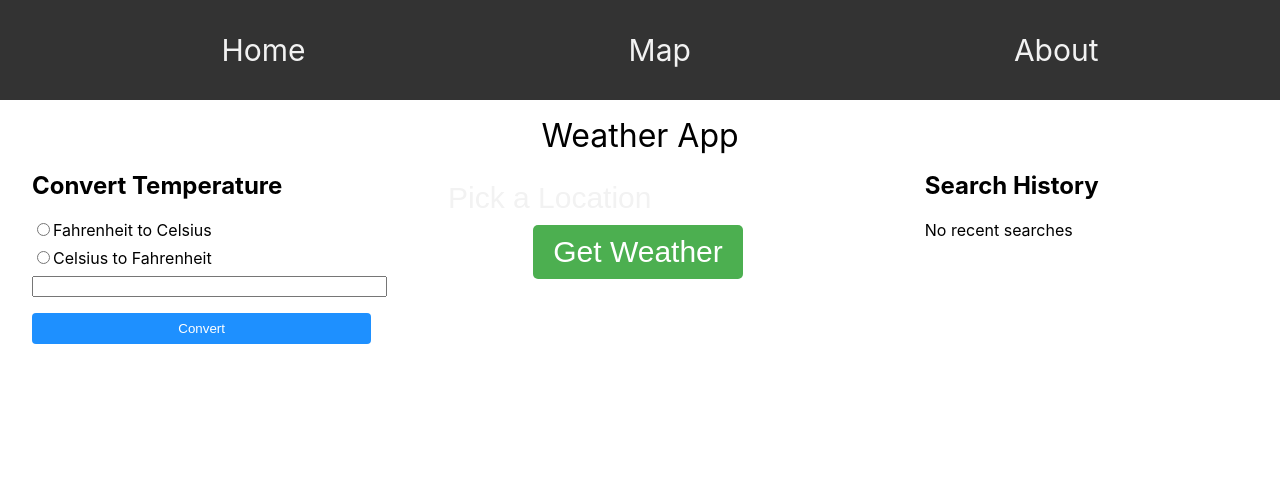
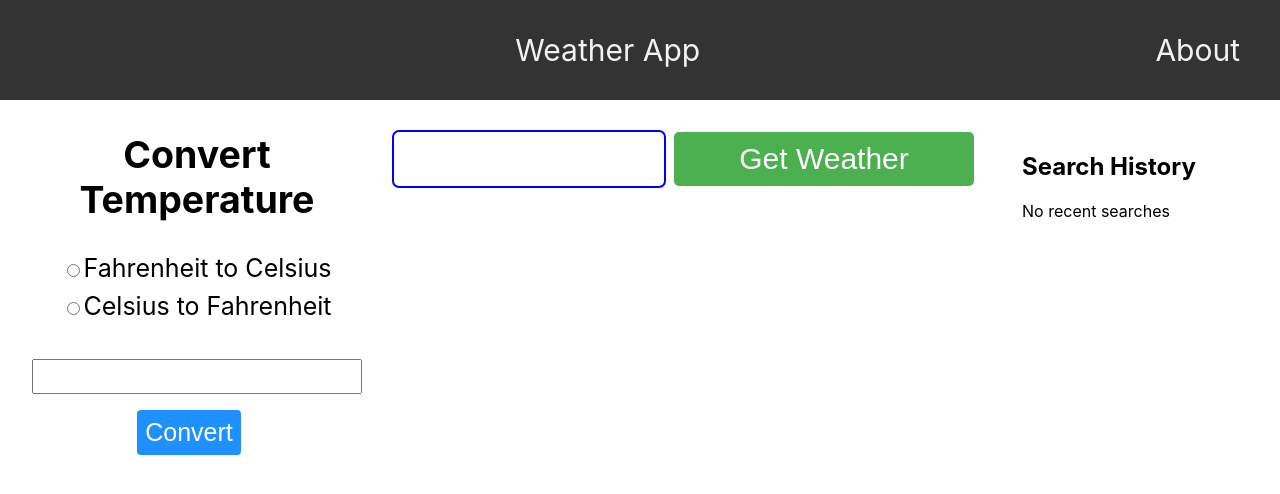
Before and after one commit to MarkRobertson67/MyWeatherApp, a React (Create React App) app: page / in a window 1280 px wide. Shown: the top 494 px of the page. Built offline with nearby package versions, Linux system fonts and the light colour scheme.

Commit message:
some fixes

```diff
--- a/src/App.js
+++ b/src/App.js
@@ -31,7 +31,7 @@ function App() {
           path="/"
           element={<Home weatherData={weatherData} onLocationSubmit={handleLocationSubmit} />}
         />
-        <Route path="/map" element={<Map />} />
+        {/* <Route path="/map" element={<Map />} /> */}
         <Route path="/about" element={<About />} />
       </Routes>
     </div>
--- a/src/Components/Home.css
+++ b/src/Components/Home.css
@@ -24,6 +24,8 @@
 .left-container {
   flex-basis: 30%;
   margin-right: 2rem;
+  flex-direction: column;
+  align-items: center;
 }
 
 .center-container {
@@ -36,13 +38,15 @@
   margin-left: 2rem;
 }
 
-h2 {
+.left-container h2 {
   margin-top: 0;
+  text-align: center;
 }
 
 form {
   display: flex;
   flex-direction: column;
+  align-items: center;
   margin-bottom: 1rem;
 }
 
@@ -168,3 +172,86 @@ button:hover {
 .forecast-desc {
   font-style: italic;
 }
+.input-container {
+  display: flex;
+  justify-content: center;
+  align-items: center;
+}
+input[type="text"] {
+  width: 250px;
+  outline: 2px solid blue;
+  border: 2px solid black;
+  border-radius: 4px;
+  font-size: 30px;
+  background-color: white;
+  color: black;
+}
+.form-button {
+  width: 300px;
+  padding: 10px 20px;
+  background-color: #1e90ff;
+  color: #fff;
+  border: none;
+  border-radius: 4px;
+  cursor: pointer;
+}
+.form-button:hover {
+  background-color: #4169e1;
+}
+
+.convResults {
+  text-align: center;
+  font-size: 35px;
+}
+
+.left-container {
+  text-align: center;
+  font-size: 25px;
+}
+
+.conversionform {
+  text-align: center;
+  font-size: 25px;
+}
+
+
+
+.form-container input[type="text"] {
+  font-size: 30px;
+  padding: 10px;
+  border: none;
+  border-radius: 5px;
+  margin-right: 10px;
+}
+
+.form-container input[type="text"]::placeholder {
+  font-size: 30px;
+  color: #f2f2f2;
+}
+
+.form-container button[type="submit"] {
+  font-size: 30px;
+  padding: 10px 20px;
+  background-color: #4CAF50;
+  border: none;
+  color: white;
+  border-radius: 5px;
+  cursor: pointer;
+}
+
+.form-container button[type="submit"]:hover {
+  background-color: #45a049;
+}
+
+.form-container input {
+  font-size: 30px;
+  color: black;
+}
+
+
+/* .form-container {
+  display: flex;
+  justify-content: space-around;
+  align-items: center;
+  margin-right: 20px;
+} */
--- a/src/Components/Home.jsx
+++ b/src/Components/Home.jsx
@@ -4,10 +4,23 @@ import "./Home.css"
 
 function Home({ weatherData, onLocationSubmit }) {
 
+    const [search, setSearch] = useState("");
     const [conversionResult, setConversionResult] = useState(null);
     const [searchHistory, setSearchHistory] = useState([]);
     const [locationInput, setLocationInput] = useState("");
     const [searchResults, setSearchResults] = useState([]);
+
+    function getImageSrc(weather) {
+        if (weather.weather[0].hourly[0].chanceofsunshine > 50) {
+          return "./assets/icons8-summer.gif";
+        } else if (weather.weather[0].hourly[0].chanceofrain > 50) {
+          return "./assets/icons8-torrential-rain.gif";
+        } else if (weather.weather[0].hourly[0].chanceofsnow > 50) {
+          return "./assets/icons8-light-snow.gif";
+        }
+        return "No image"; // Return empty string if none of the conditions match
+      }
+
 
     const handleConversionSubmit = (event) => {
         event.preventDefault();
@@ -17,20 +30,32 @@ function Home({ weatherData, onLocationSubmit }) {
           ? ((conversionValue - 32) * 5) / 9
           : conversionValue * (9 / 5) + 32;
         setConversionResult({ value: result.toFixed(2), isToCelsius });
+        setSearch("");
+
       };
 
       const handleSubmit = (event) => {
         event.preventDefault();
+
         const query = locationInput.trim();
-        if (query) {
-          onLocationSubmit(query);
-          setLocationInput("");
+        if (!query) {
+          return;
+        }
 
-          if (searchResults.length === 0) {
-            setSearchResults([{ query, data: null }]);
+        onLocationSubmit(query);
+        setLocationInput("");
+
+        setSearchResults((prevSearchResults) => {
+          const existingSearchIndex = prevSearchResults.findIndex(
+            (searchResult) => searchResult.query === query
+          );
+          if (existingSearchIndex !== -1) {
+            prevSearchResults.splice(existingSearchIndex, 1);
           }
-        }
+          return [{ query, data: weatherData }, ...prevSearchResults].slice(0, 10);
+        });
       };
+
 
 
       const handleSearchHistoryClick = (search) => {
@@ -53,15 +78,14 @@ function Home({ weatherData, onLocationSubmit }) {
 
       useEffect(() => {
         if (searchResults.length > 0) {
-          // Limit search history to 10 most recent searches
-          setSearchHistory(searchResults.slice(-10));
+          setSearchHistory(searchResults);
         }
       }, [searchResults]);
 
 
     return (
     <div className="container">
-      <header className="header">Weather App</header>
+      <header className="header"></header>
       <main className="main-container">
       <section className="left-container">
           <h2>Convert Temperature</h2>
@@ -73,18 +97,21 @@ function Home({ weatherData, onLocationSubmit }) {
             <label>
               <input type="radio" name="conversionType" value="toFahrenheit" />
               Celsius to Fahrenheit
+              <br></br><br></br>
             </label>
-            <input type="number" name="convert" />
-            <button type="submit">Convert</button>
+            <input type="number" name="convert" style={{ fontSize: "25px" }}value={search}
+          onChange={(event) => setSearch(event.target.value)}/>
+            <button type="submit" style={{ fontSize: "25px" }}>Convert</button>
+
           </form>
           {conversionResult && (
-            <div>
+            <div className="convResults">
               <p>
                 {conversionResult.isToCelsius
                   ? `${conversionResult.value}°C`
                   : `${conversionResult.value}°F`}
               </p>
-              <button onClick={() => setConversionResult(null)}>
+              <button style={{ fontSize: "25px" }}onClick={() => setConversionResult(null)}>
                 Clear Conversion
               </button>
             </div>
@@ -93,16 +120,18 @@ function Home({ weatherData, onLocationSubmit }) {
 
         <section className="center-container">
         <form className="form-container" onSubmit={handleSubmit}>
+        <div className="input-container">
           <input
-          style={{ fontSize: "30px", backgroundColor: "white", color: "black" }}
           id="location"
           type="text"
           name="location"
+          label="Imput Location"
           value={locationInput}
-          placeholder="Pick a Location"
+        //   placeholder ="Pick a Location" style={{ fontSize: "30px", backgroundColor: "white", color: "black" }}
           onChange={(event) => setLocationInput(event.target.value)}
         />
-        <button className="form-button" type="submit">Get Weather</button>
+        <button className="form-button" type="submit" >Get Weather</button>
+        </div>
         </form>
 
           {weatherData && (
@@ -113,6 +142,7 @@ function Home({ weatherData, onLocationSubmit }) {
               <p>Region: {weatherData.nearest_area[0].region[0].value}</p>
               <p>Country: {weatherData.nearest_area[0].country[0].value}</p>
               <p>Current temperature: {weatherData.current_condition[0].temp_F}°F</p>
+              <img src={getImageSrc(weatherData)} alt="weather" />
               <ul>
 
               <div className="forecast-container">
--- a/src/Components/Nav.css
+++ b/src/Components/Nav.css
@@ -2,7 +2,7 @@
   height: 100px;
   background-color: #333;
   display: flex;
-  justify-content: space-between;
+  /* justify-content: space-between; */
   align-items: center;
   padding: 0 20px;
 }
@@ -11,9 +11,13 @@
   list-style-type: none;
   margin: 0;
   display: flex;
-  justify-content: space-around;
+  justify-content: center;
   align-items: center;
   flex: 1;
+}
+
+.navbarlinks li:first-child {
+  margin-right: auto;
 }
 
 .navbarlinks li a {
@@ -23,41 +27,11 @@
   text-decoration: none;
 }
 
-.form-container {
-  display: flex;
-  justify-content: space-around;
-  align-items: center;
+.about-link {
+  float: right;
   margin-right: 20px;
 }
-
-.form-container input[type="text"] {
-  font-size: 30px;
-  padding: 10px;
-  border: none;
-  border-radius: 5px;
-  margin-right: 10px;
+.navbarlinks li:first-child {
+  margin-right: auto;
+  margin-left: auto;
 }
-
-.form-container input[type="text"]::placeholder {
-  font-size: 30px;
-  color: #f2f2f2;
-}
-
-.form-container button[type="submit"] {
-  font-size: 30px;
-  padding: 10px 20px;
-  background-color: #4CAF50;
-  border: none;
-  color: white;
-  border-radius: 5px;
-  cursor: pointer;
-}
-
-.form-container button[type="submit"]:hover {
-  background-color: #45a049;
-}
-
-.form-container input {
-  font-size: 30px;
-  color: black;
-}
--- a/src/Components/Nav.jsx
+++ b/src/Components/Nav.jsx
@@ -9,15 +9,15 @@ function Nav() {
       <ul className="navbarlinks">
 
       <li>
-          <Link to="/">Home</Link>
+      <Link to="/" className="weather-app-link">Weather App</Link>
         </li>
 
-        <li>
+        {/* <li>
           <Link to="/map">Map</Link>
-        </li>
+        </li> */}
 
         <li>
-          <Link to="/about">About</Link>
+        <Link to="/about" className="about-link">About</Link>
         </li>
       </ul>
 
```
